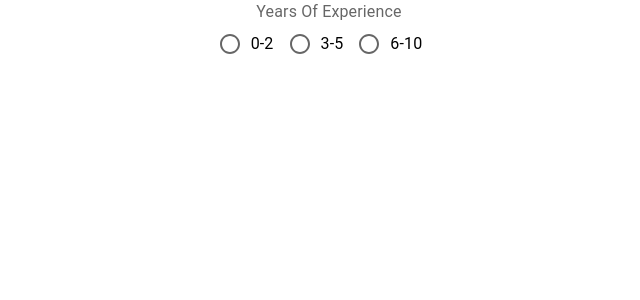
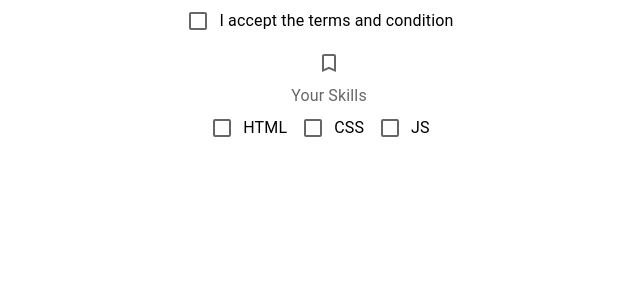
Before and after one commit to abhilashsethi/react-mui-demo, a React (Create React App) app: page / in a window 1280 px wide. Shown: the top 300 px of the page, without its empty margins (311-951 px from the left). Built offline with nearby package versions, Linux system fonts and the light colour scheme.

Commit message:
MuiCheckBox

```diff
--- a/src/App.tsx
+++ b/src/App.tsx
@@ -1,9 +1,10 @@
 import "./App.css";
-import MuiButtons from "./components/MuiButtons";
-import MuiTypography from "./components/MuiTypography";
-import MuiTextField from "./components/MuiTextField";
-import MuiSelect from "./components/MuiSelect";
-import MuiRadioButton from "./components/MuiRadioButton";
+import MuiCheckBox from "./components/MuiCheckBox";
+// import MuiButtons from "./components/MuiButtons";
+// import MuiTypography from "./components/MuiTypography";
+// import MuiTextField from "./components/MuiTextField";
+// import MuiSelect from "./components/MuiSelect";
+// import MuiRadioButton from "./components/MuiRadioButton";
 
 function App() {
 	return (
@@ -12,7 +13,8 @@
 			{/* <MuiButtons /> */}
 			{/* <MuiTextField /> */}
 			{/* <MuiSelect /> */}
-			<MuiRadioButton />
+			{/* <MuiRadioButton /> */}
+			<MuiCheckBox />
 		</div>
 	);
 }
--- /dev/null
+++ b/src/components/MuiCheckBox.tsx
@@ -0,0 +1,88 @@
+import React, { useState } from "react";
+import {
+	Box,
+	FormControlLabel,
+	Checkbox,
+	FormControl,
+	FormLabel,
+	FormGroup,
+} from "@mui/material";
+import BookmarkBorderIcon from "@mui/icons-material/BookmarkBorder";
+import BookmarkIcon from "@mui/icons-material/Bookmark";
+
+const MuiCheckBox = () => {
+	const [checked, setChecked] = useState(false);
+	const [skills, setSkills] = useState<string[]>([]);
+	console.log({
+		checked,
+	});
+	const handleChange = (e: React.ChangeEvent<HTMLInputElement>) => {
+		setChecked(e.target.checked);
+	};
+	const handleSkillChange = (e: React.ChangeEvent<HTMLInputElement>) => {
+		const index = skills.indexOf(e.target.value);
+		if (index === -1) {
+			setSkills([...skills, e.target.value]);
+		} else {
+			setSkills(skills.filter((skill) => skill !== e.target.value));
+		}
+	};
+	console.log({ skills });
+	return (
+		<Box>
+			<Box>
+				<FormControlLabel
+					control={<Checkbox checked={checked} onChange={handleChange} />}
+					label="I accept the terms and condition"
+				/>
+			</Box>
+			<Box>
+				<Checkbox
+					icon={<BookmarkBorderIcon />}
+					checkedIcon={<BookmarkIcon />}
+					checked={checked}
+					onChange={handleChange}
+				/>
+			</Box>
+			<Box>
+				<FormControl>
+					<FormLabel>Your Skills</FormLabel>
+					<FormGroup row>
+						<FormControlLabel
+							control={
+								<Checkbox
+									value={"html"}
+									checked={skills.includes("html")}
+									onChange={handleSkillChange}
+								/>
+							}
+							label="HTML"
+						/>
+						<FormControlLabel
+							control={
+								<Checkbox
+									value={"css"}
+									checked={skills.includes("css")}
+									onChange={handleSkillChange}
+								/>
+							}
+							label="CSS"
+						/>
+						<FormControlLabel
+							control={
+								<Checkbox
+									value={"js"}
+									checked={skills.includes("js")}
+									onChange={handleSkillChange}
+								/>
+							}
+							label="JS"
+						/>
+					</FormGroup>
+				</FormControl>
+			</Box>
+		</Box>
+	);
+};
+
+export default MuiCheckBox;
```
